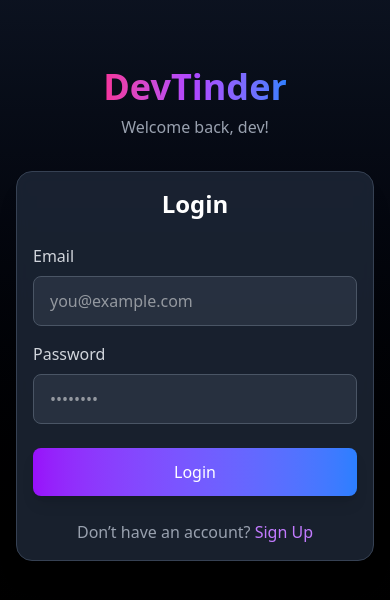
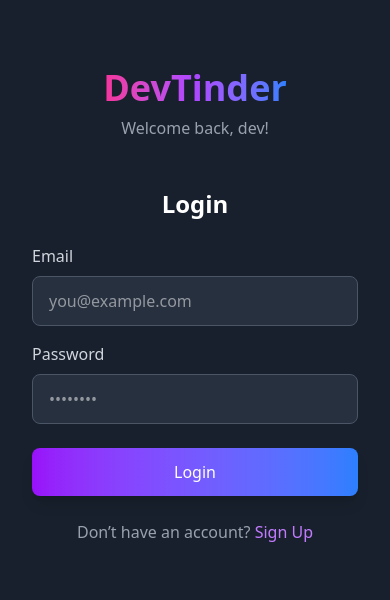
Before and after one commit to SubhashPrasad23/devtinderFrontend, a React (Vite) app: page /login in a window 390 px wide. Shown: the part 108-708 px from the top of the page. Built offline with nearby package versions, Linux system fonts and the light colour scheme; no server answers.

Commit message:
feat: update background color for small screens

```diff
--- a/src/components/Profile.jsx
+++ b/src/components/Profile.jsx
@@ -128,7 +128,7 @@ const Profile = () => {
   return (
     <div className="flex-1 flex flex-col items-center justify-center pb-5 px-5">
       <motion.div
-        className="h-full w-full max-w-2xl mx-auto text-white rounded-2xl shadow-xl border border-gray-700 p-6 backdrop-blur-sm bg-gray-800/80 mb-4"
+        className="h-full w-full max-w-2xl mx-auto text-white md:rounded-2xl md:shadow-xl md:border border-gray-700 p-6 backdrop-blur-sm md:bg-gray-800/80 mb-4"
         initial={{ y: 0, opacity: 0 }}
         animate={{ y: 20, opacity: 1 }}
         transition={{ duration: 0.4, ease: "easeOut" }}
--- a/src/pages/Login.jsx
+++ b/src/pages/Login.jsx
@@ -68,7 +68,7 @@ const Login = () => {
   };
 
   return (
-    <div className="min-h-screen bg-gradient-to-b from-gray-900 to-black flex flex-col justify-center items-center p-4">
+    <div className="min-h-screen bg-gray-800/80 md:bg-gradient-to-b from-gray-900 to-black flex flex-col justify-center items-center p-4">
       <ToastContainer position="top-right" />
       <motion.div
         initial={{ y: -50, opacity: 0 }}
@@ -96,7 +96,7 @@ const Login = () => {
         </div>
 
         <motion.div
-          className="bg-gray-800/80 backdrop-blur-sm md:p-8 p-4 rounded-2xl shadow-xl border border-gray-700 text-white"
+          className="md:bg-gray-800/80 md:backdrop-blur-sm md:p-8 p-4 md:rounded-2xl md:shadow-xl md:border border-gray-700 text-white"
           initial={{ y: 20, opacity: 0 }}
           animate={{ y: 0, opacity: 1 }}
           transition={{ delay: 0.3, duration: 0.5 }}
--- a/src/pages/Signup.jsx
+++ b/src/pages/Signup.jsx
@@ -102,7 +102,7 @@ const Signup = () => {
     errors[field] ? { x: [-8, 8, -6, 6, 0] } : {};
 
   return (
-    <div className="min-h-screen bg-gradient-to-b from-gray-900 to-black flex flex-col justify-center items-center p-4">
+    <div className="min-h-screen bg-gray-800/80 md:bg-gradient-to-b from-gray-900 to-black flex flex-col justify-center items-center p-4">
       <ToastContainer position="top-right" />
       <motion.div
         initial={{ y: -50, opacity: 0 }}
@@ -130,7 +130,7 @@ const Signup = () => {
         </div>
 
         <motion.div
-          className="bg-gray-800/80 backdrop-blur-sm md:p-8 p-4 rounded-2xl shadow-xl border border-gray-700 text-white"
+          className="md:bg-gray-800/80 backdrop-blur-sm md:p-8 p-4 md:rounded-2xl md:shadow-xl md:border border-gray-700 text-white"
           initial={{ y: 20, opacity: 0 }}
           animate={{ y: 0, opacity: 1 }}
           transition={{ delay: 0.3, duration: 0.5 }}
```
